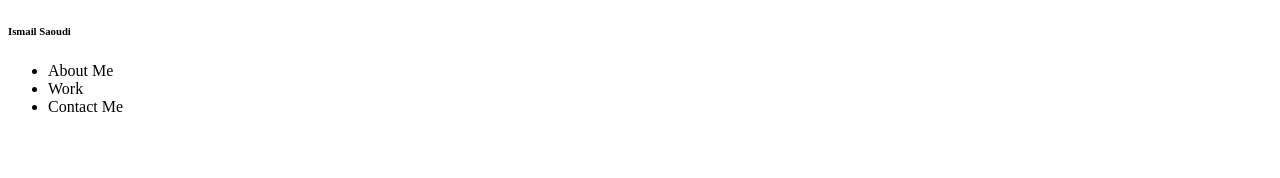
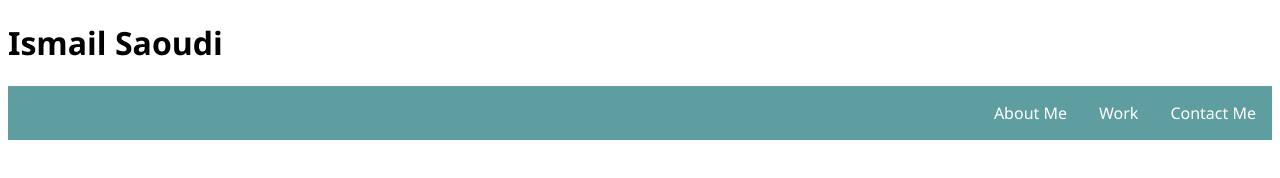
Before and after one commit to ismailsaoudi/Challenge2_Portfolio, a plain HTML site: page index.html in a window 1280 px wide. Drawn offline with Linux system fonts and the light colour scheme.

Commit message:
navigation Bar layout

```diff
--- /dev/null
+++ b/assets/style.css
@@ -0,0 +1,24 @@
+header{
+    font-family: 'Segoe UI', Tahoma, Geneva, Verdana, sans-serif;
+
+}
+
+#flex-container{
+    display: flex;
+    justify-content: flex-end;
+    align-items: center;
+    flex-wrap: wrap;
+    flex-flow: nowrap;
+    list-style: none;
+    margin: 0;
+    background: cadetblue;
+}
+#flex-container a {
+    text-decoration: none;
+    display: block;
+    padding: 1em;
+    color: white;
+}
+#navigation a:hover {
+    background: #1565C0;
+  }
--- a/index.html
+++ b/index.html
@@ -6,22 +6,20 @@
     <meta http-equiv="X-UA-Compatible" content="IE=edge">
     <meta name="viewport" content="width=, initial-scale=1.0">
     <title>Document</title>
+    <link rel="stylesheet" href="./assets/reset.css">
+    <link rel="stylesheet" href="./assets/style.css">
 </head>
 
 <body>
-    <header class="title">
-        <h6> Ismail Saoudi </h6>
-        <figure> </figure>
-        <nav class="navigationBar">
-            <ul>
-                <li class="AboutMe"> About Me </li>
-                <li class="Work"> Work</li>
-                <li class="contactMe"> Contact Me</li>
-
-
-            </ul>
+    <header >
+        <h1 class="title"> Ismail Saoudi </h1>
+        <nav  id="flex-container", class="navigationBar">
+            <a href="#"> About Me</a>
+            <a href="#"> Work </a>
+            <a href="#"> Contact Me</a>
         </nav>
     </header>
+
 
 </body>
 
```
